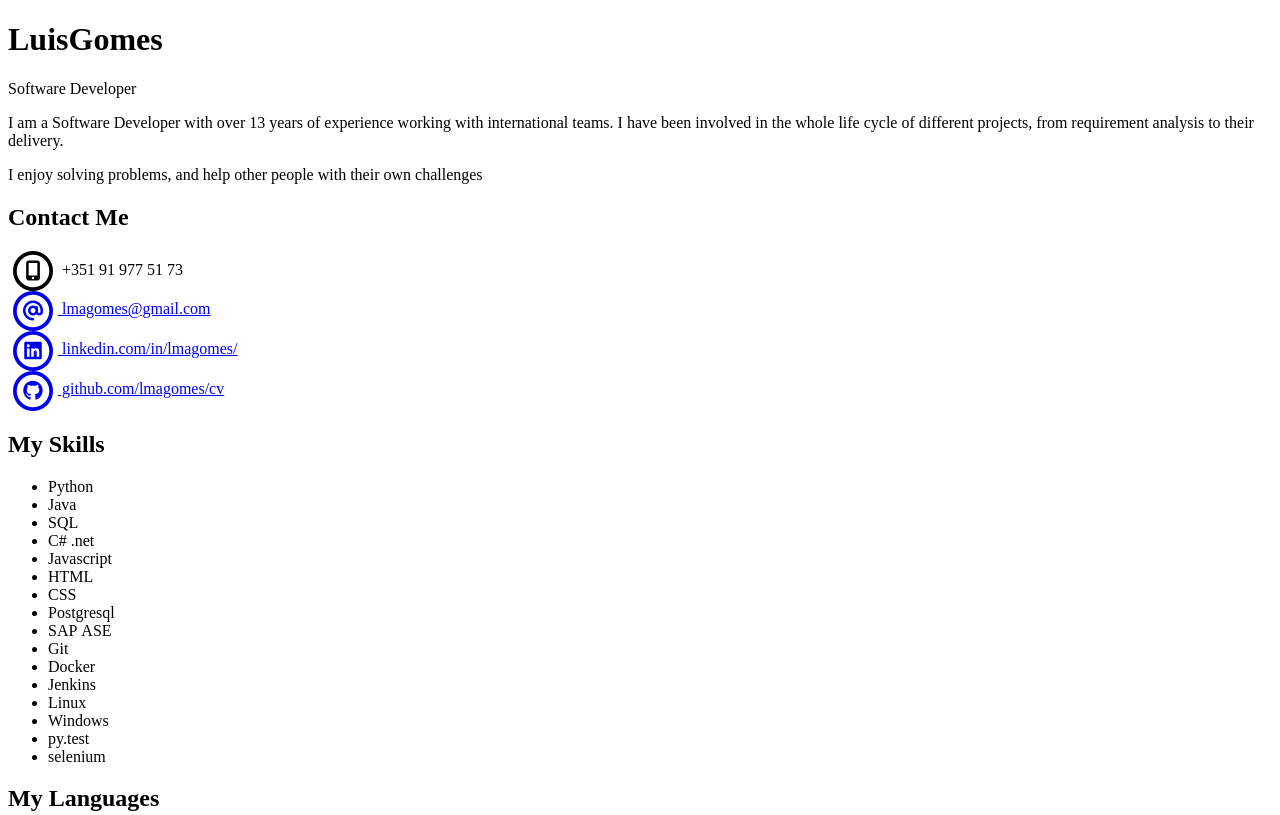
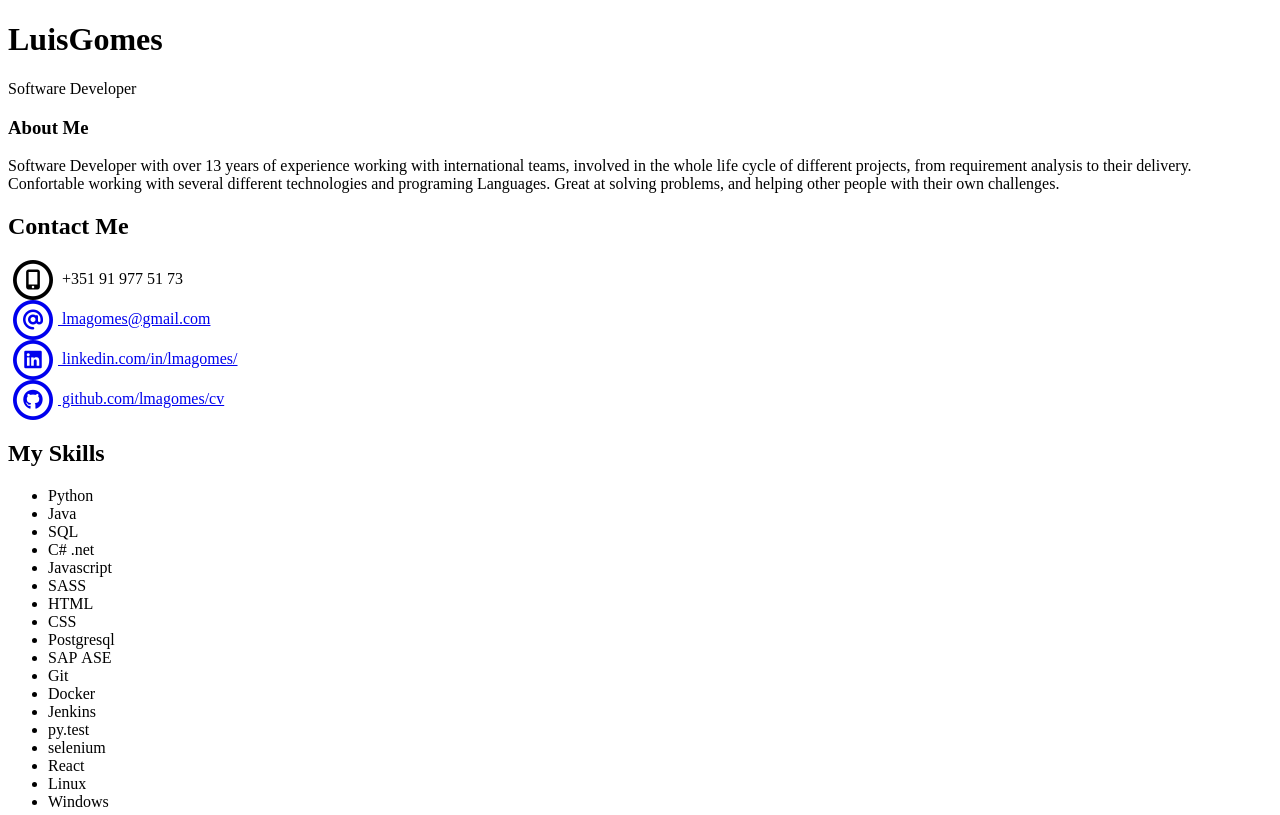
Before and after one commit to lmagomes/cv, a website built with Parcel: page src/index.html in a window 1280 px wide. Shown: the top 815 px of the page. Built offline with nearby package versions, Linux system fonts and the light colour scheme.

Commit message:
Small layout tweaks.

```diff
--- a/src/css/base/_header.scss
+++ b/src/css/base/_header.scss
@@ -37,7 +37,7 @@
 
 // small blurb
 #showcase .right .information {
-    font-size: $s-size;
+    font-size: $xs-size;
     line-height: 1.5rem;
     padding-top: 1rem;
     text-align: justify;
@@ -46,3 +46,7 @@
 #showcase .right {
     padding: 0 1rem;
 }
+
+#showcase .right h3 {
+    padding-top: 1rem;
+}
--- a/src/css/base/_settings.scss
+++ b/src/css/base/_settings.scss
@@ -13,3 +13,6 @@ $s-size: 1rem;
 $m-size: 1.4rem;
 $l-size: 2.5rem;
 $xl-size: 3.2rem;
+
+// other sizes
+$header-padding: 1rem;
--- a/src/index.html
+++ b/src/index.html
@@ -26,15 +26,15 @@
                     <p>Software Developer</p>
                 </div>
                 <div class="right">
+                    <h3>About Me</h3>
                     <p class="information">
-                        I am a Software Developer with over 13 years of
-                        experience working with international teams. I have been
-                        involved in the whole life cycle of different projects,
-                        from requirement analysis to their delivery.
-                    </p>
-                    <p class="information">
-                        I enjoy solving problems, and help other people with
-                        their own challenges
+                        Software Developer with over 13 years of experience
+                        working with international teams, involved in the whole
+                        life cycle of different projects, from requirement
+                        analysis to their delivery. Confortable working with
+                        several different technologies and programing Languages.
+                        Great at solving problems, and helping other people with
+                        their own challenges.
                     </p>
                 </div>
             </header>
@@ -99,6 +99,7 @@
                             <li class="language">SQL</li>
                             <li class="language">C#&nbsp;.net</li>
                             <li class="language">Javascript</li>
+                            <li class="language">SASS</li>
 
                             <!-- Markup -->
                             <li class="markup">HTML</li>
@@ -113,13 +114,14 @@
                             <li class="misc">Docker</li>
                             <li class="misc">Jenkins</li>
 
+                            <!-- other -->
+                            <li class="other">py.test</li>
+                            <li class="other">selenium</li>
+                            <li class="other">React</li>
+
                             <!-- OS -->
                             <li class="oses">Linux</li>
                             <li class="oses">Windows</li>
-
-                            <!-- other -->
-                            <li class="other">py.test</li>
-                            <li class="other">selenium</li>
                         </ul>
                     </section>
                     <section id="languages">
@@ -179,9 +181,9 @@
                             </p>
                             <div>
                                 <p class="experience-description">
-                                    Worked as an Intern on several internal
-                                    applications helping with the implementation
-                                    of new features and bugfixes.
+                                    Worked on the maintenance of several
+                                    internal applications helping with the
+                                    implementation of new features and bugfixes.
                                 </p>
                             </div>
                         </div>
```
Also changed, not shown: src/css/base/_main.scss (+6 -2 lines).
